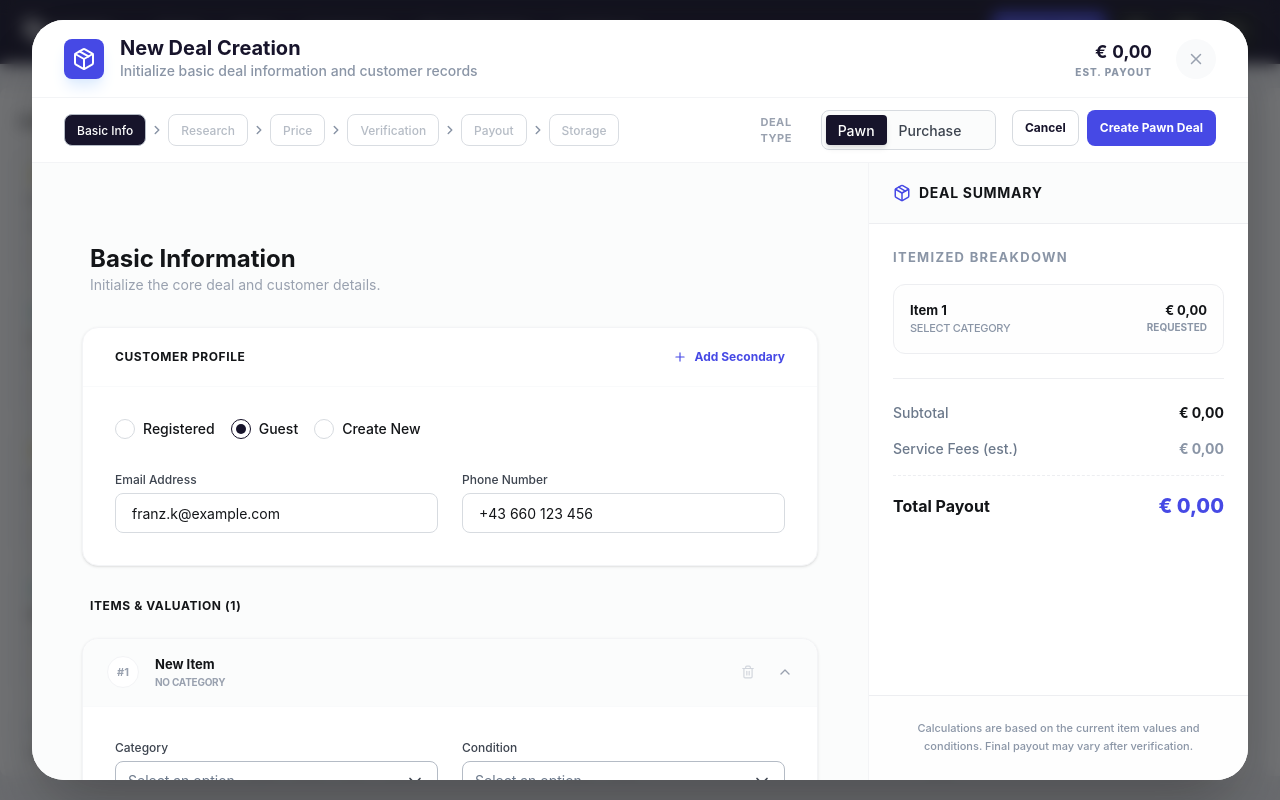
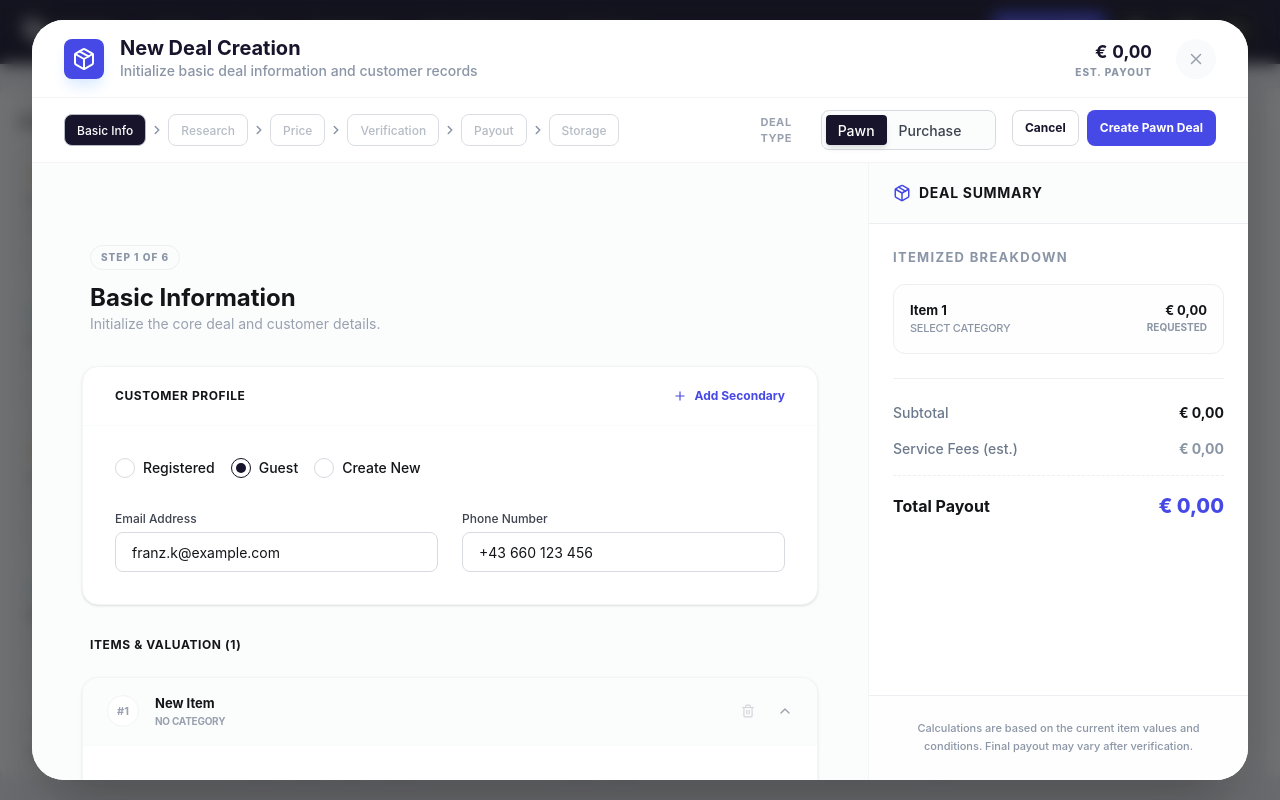
Before and after one commit to SarvarthDevelopers/cashy-mockup, a React (Vite) app: page / in a window 1280 px wide. Both pictures are taken after a click on the button "Create a Deal". Built offline with nearby package versions, Linux system fonts and the light colour scheme.

Commit message:
style: add horizontal dividers and step count badges between sections

```diff
--- a/src/components/DealWizardModal/DealWizardModal.tsx
+++ b/src/components/DealWizardModal/DealWizardModal.tsx
@@ -812,6 +812,9 @@ export const DealWizardModal: React.FC<DealWizardModalProps> = ({
                                         className="space-y-8 scroll-mt-20"
                                     >
                                         <div className="px-2">
+                                            <div className="inline-flex items-center gap-2 px-2.5 py-1 rounded-full bg-[var(--background-secondary)] border border-[var(--border-subtlest)] text-[10px] font-extrabold uppercase tracking-widest text-[var(--text-placeholder)] mb-3">
+                                                Step 1 of {steps.length}
+                                            </div>
                                             <h2 className="text-2xl font-bold text-[#131518]">Basic Information</h2>
                                             <p className="text-sm text-gray-400">Initialize the core deal and customer details.</p>
                                         </div>
@@ -1100,14 +1103,17 @@ export const DealWizardModal: React.FC<DealWizardModalProps> = ({
                                     )}
 
                                     {/* --- Dynamic Phases Sections --- */}
-                                    {creationFinalized && steps.slice(1).map((step) => (
+                                    {creationFinalized && steps.slice(1).map((step, idx) => (
                                         <div
                                             key={step.id}
                                             id={`section-${step.id}`}
                                             ref={(el) => { if (el) sectionRefs.current.set(step.id, el); }}
-                                            className="space-y-10 scroll-mt-20"
+                                            className="space-y-10 scroll-mt-20 pt-16 border-t border-[var(--border-subtlest)]"
                                         >
                                             <div className="px-2">
+                                                <div className="inline-flex items-center gap-2 px-2.5 py-1 rounded-full bg-[var(--background-secondary)] border border-[var(--border-subtlest)] text-[10px] font-extrabold uppercase tracking-widest text-[var(--text-placeholder)] mb-3">
+                                                    Step {idx + 2} of {steps.length}
+                                                </div>
                                                 <h2 className="text-2xl font-bold text-[#131518]">{step.title}</h2>
                                                 <p className="text-sm text-gray-400">Complete the {step.title.toLowerCase()} process for all deal items.</p>
                                             </div>
```
